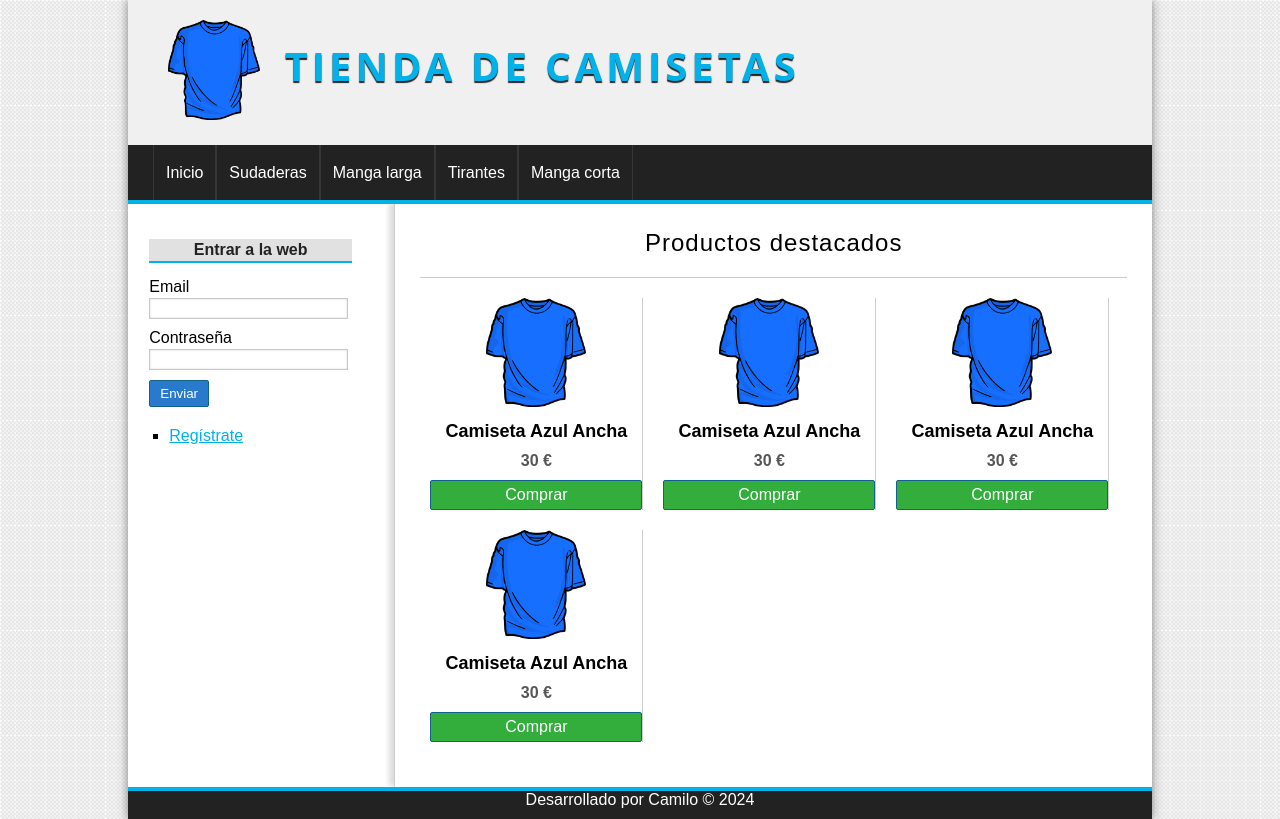
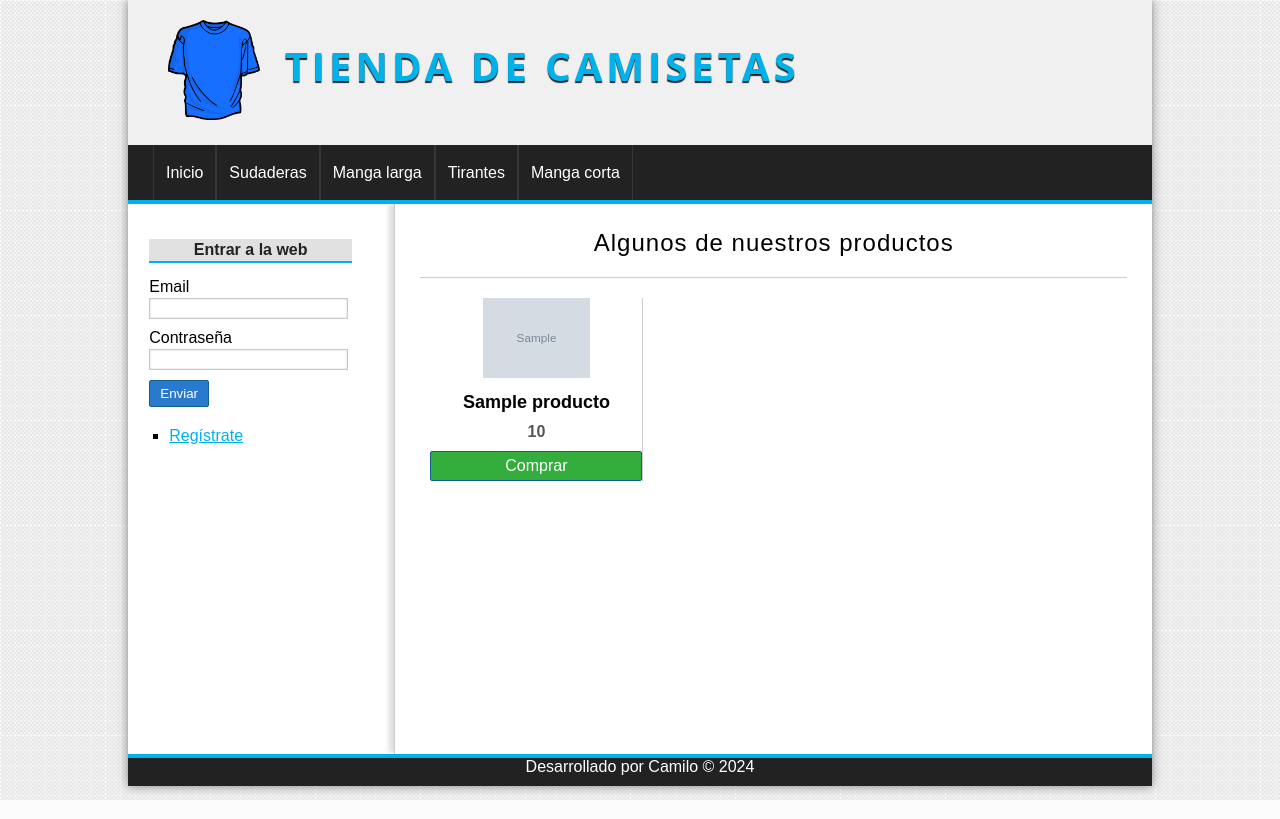
Before and after one commit to JNCamil/Tienda-PHP, a PHP site: page /udephp/ in a window 1280 px wide. Run offline with PHP 8.4, Linux system fonts and the light colour scheme; data comes from the database, SQL or seed files in the repository; tables that the repository leaves empty hold one stand-in row (values such as "Sample post"); grey boxes marked "Sample" are stand-in pictures.

Commit message:
listar productos index

```diff
--- a/assets/css/styles.css
+++ b/assets/css/styles.css
@@ -295,13 +295,15 @@ button{
     margin-right: 10px;
     margin-bottom: 20px;
     text-align: center;
+    margin-bottom: 25px;
 }
 .product h2{
     font-size: 18px;
     margin-bottom: 10px;
 }
 .product img{
-    width: 100px;
+    height: 80px;
+
     margin-bottom: 10px;
 }
 .product p{
--- a/controllers/ProductoController.php
+++ b/controllers/ProductoController.php
@@ -4,6 +4,10 @@ class ProductoController
 {
     public function index()
     {
+
+        $producto = new Producto();
+        $productos = $producto->getRandom(6);
+        //var_dump($productos);
         //Renderizar vista
         require_once "views/producto/destacados.php";
     }
--- a/models/producto.php
+++ b/models/producto.php
@@ -222,6 +222,17 @@ class Producto
         $result = $productos->fetchAll(PDO::FETCH_ASSOC);
         return $result;
     }
+
+
+    public function getRandom($limit){
+    $productos = $this->db->prepare("SELECT * FROM Productos ORDER BY RAND() LIMIT $limit ");
+    $productos->execute();
+    $result = $productos->fetchAll(PDO::FETCH_ASSOC);
+    //var_dump($result);die();
+    return $result;
+
+
+    }
     public function getOne()
     {
         $productos = $this->db->prepare("SELECT * FROM Productos WHERE id=?");
--- a/views/producto/destacados.php
+++ b/views/producto/destacados.php
@@ -1,29 +1,15 @@
-<h1>Productos destacados</h1>
+<h1>Algunos de nuestros productos</h1>
+
+<?php foreach($productos as $pro): ?>
                 <div class="product">
+                    <?php if($pro['imagen'] != null): ?>
+                    <img src="<?=base_url?>uploads/images/<?=$pro['imagen']?>" alt="">
+                    <?php else: ?>
                     <img src="assets/img/camiseta.png" alt="">
-                    <h2>Camiseta Azul Ancha</h2>
-                    <p>30 €</p>
+                    <?php endif; ?>
+                    <h2><?=$pro['nombre']?></h2>
+                    <p><?=$pro['precio']?></p>
                     <a href="#" class="button">Comprar</a>
 
                 </div>
-                <div class="product">
-                    <img src="assets/img/camiseta.png" alt="">
-                    <h2>Camiseta Azul Ancha</h2>
-                    <p>30 €</p>
-                    <a href="#" class="button">Comprar</a>
-
-                </div>
-                <div class="product">
-                    <img src="assets/img/camiseta.png" alt="">
-                    <h2>Camiseta Azul Ancha</h2>
-                    <p>30 €</p>
-                    <a href="#" class="button">Comprar</a>
-
-                </div>
-                <div class="product">
-                    <img src="assets/img/camiseta.png" alt="">
-                    <h2>Camiseta Azul Ancha</h2>
-                    <p>30 €</p>
-                    <a href="#" class="button">Comprar</a>
-
-                </div>
+<?php endforeach; ?>
```
